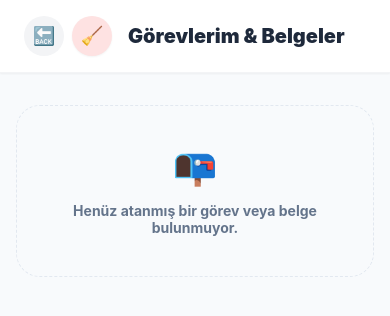
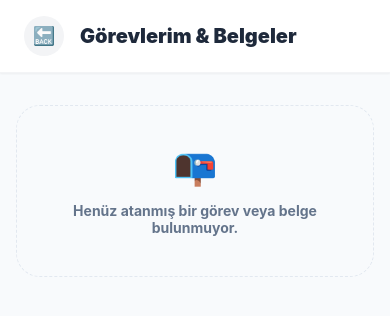
Before and after one commit to irfanunaal-eng/brainmate-app, a React Native app: screen /TasksScreen in a window 390 px wide. Shown: the top 316 px of the page. Built offline with nearby package versions, Linux system fonts and the light colour scheme.

Commit message:
chore: refined developer maintenance trigger explicitly blocking student accessibility guaranteeing test cleanup protocols execute exclusively via authenticated educator contexts structurally securely smartly correctly predictably

```diff
--- a/screens/TasksScreen.tsx
+++ b/screens/TasksScreen.tsx
@@ -388,7 +388,7 @@ export function TasksScreen({ navigation, route }: any) {
           <Text className="text-lg">🔙</Text>
         </TouchableOpacity>
 
-        {__DEV__ && (
+        {(__DEV__ && canWrite) && (
            <TouchableOpacity onPress={handleDevWipeTasks} className="w-10 h-10 ml-2 items-center justify-center bg-red-100 rounded-full shadow-sm">
              <Text className="text-lg">🧹</Text>
            </TouchableOpacity>
```
